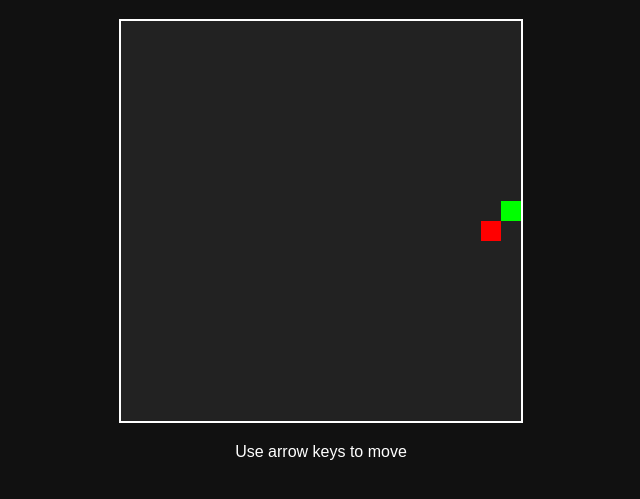
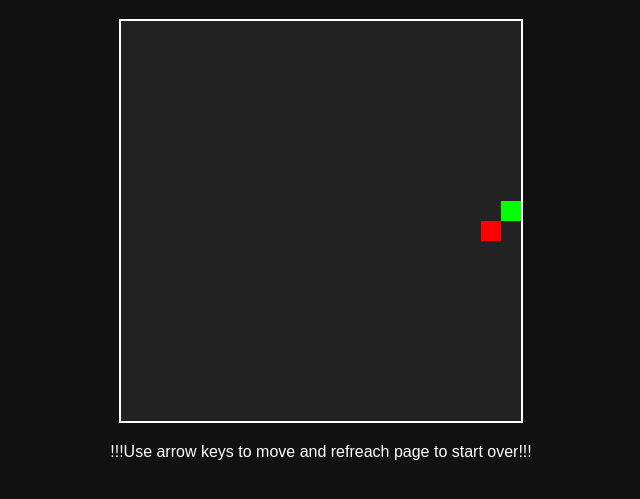
Before and after one commit to leoxxx00/snake-game, a plain HTML site: page index.html in a window 1280 px wide. Shown: the part 61-560 px from the top of the page, without its empty margins (319-959 px from the left). Drawn offline with Linux system fonts and the light colour scheme.

Commit message:
Update index.html

```diff
--- a/index.html
+++ b/index.html
@@ -9,7 +9,7 @@
 <body>
   <h1>Snake Game</h1>
   <canvas id="game" width="400" height="400"></canvas>
-  <p>Use arrow keys to move</p>
+  <p>!!!Use arrow keys to move and refreach page to start over!!!</p>
   <script src="script.js"></script>
 </body>
 </html>
```
